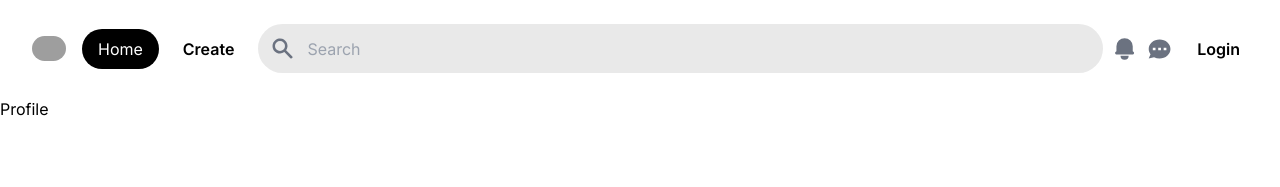
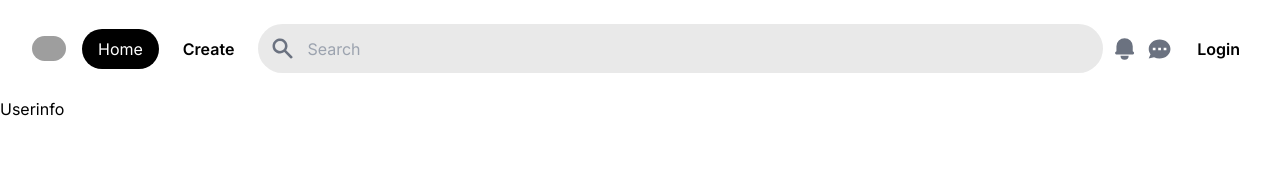
Before and after one commit to ibrahimeric/Gallery-Project-in-React, a Next.js app: page /1 in a window 1280 px wide. Shown: the top 187 px of the page. Built offline with nearby package versions, Linux system fonts and the light colour scheme; no server answers; the database is empty; grey boxes are pictures that could not be loaded.

Commit message:
Please enter the commit message for your changes. Lines starting with '#' will be ignored, and an empty message aborts the commit.
On branch main
Your branch is up to date with 'origin/main'.

Changes to be committed:
	modified:   app/[userId]/page.jsx
	new file:   app/components/UserInfo.jsx

```diff
--- a/app/[userId]/page.jsx
+++ b/app/[userId]/page.jsx
@@ -2,6 +2,8 @@
 import { doc, getDoc, getFirestore } from 'firebase/firestore';
 import React, { useEffect } from 'react'
 import app from '../Shared/firebaseConfig';
+import UserInfo from './../components/UserInfo'
+
 
 const Profile = ({params}) => {
     const db = getFirestore(app);
@@ -27,7 +29,9 @@ const Profile = ({params}) => {
         }
     }
   return (
-    <div>Profile</div>
+    <div>
+        <UserInfo/>
+    </div>
   )
 }
 
--- /dev/null
+++ b/app/components/UserInfo.jsx
@@ -0,0 +1,12 @@
+
+import React from 'react'
+
+const UserInfo = () => {
+  return (
+    <div>
+        <h1>Userinfo</h1>
+    </div>
+  )
+}
+
+export default UserInfo
```
